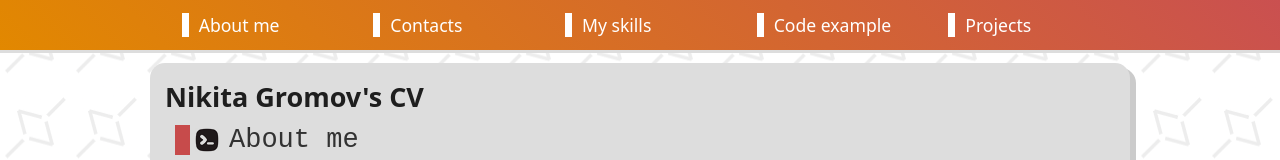
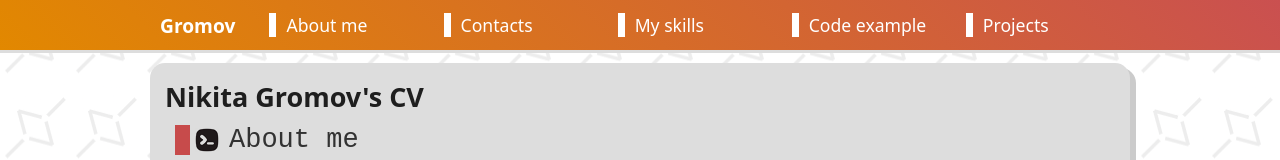
Before and after one commit to Gromov812/rsschool-cv2, a plain HTML site: page index.html in a window 1280 px wide. Shown: the top 160 px of the page. Drawn offline with Linux system fonts and the light colour scheme.

Commit message:
add: logo link in header

```diff
--- a/css/style.css
+++ b/css/style.css
@@ -42,7 +42,8 @@ body {
   align-items: center;
 }
 .nav {
-
+  display: flex;
+  align-items: center;
   width: 1000px;
 }
 .header--menu--list {
@@ -65,7 +66,16 @@ body {
     font-weight: bold;
   }
 }
-
+.logotype--link {
+  color: #fff;
+  text-decoration: none;
+  font-size: 1.2em;
+  font-weight: 600;
+  margin: 0 10px 0 20px;
+}
+.logotype--link:hover:first-letter {
+  color: #c7ff00;
+}
 .about--text img {
   padding: 7px;
   margin: 0 30px 0 0;
--- a/index.html
+++ b/index.html
@@ -13,9 +13,10 @@
 <body>
 <header>
   <!-- Logo -->
-  <!-- Hamburger -->
+
       <!-- Menu -->
   <nav class="nav">
+    <a class="logotype--link" href="" title="logo">Gromov</a>
     <ul class="header--menu">
       <li class="header--menu--list"><a href="#about" class="header--menu--link">About me</a></li>
       <li class="header--menu--list"><a href="#contacts" class="header--menu--link">Contacts</a></li>
```
